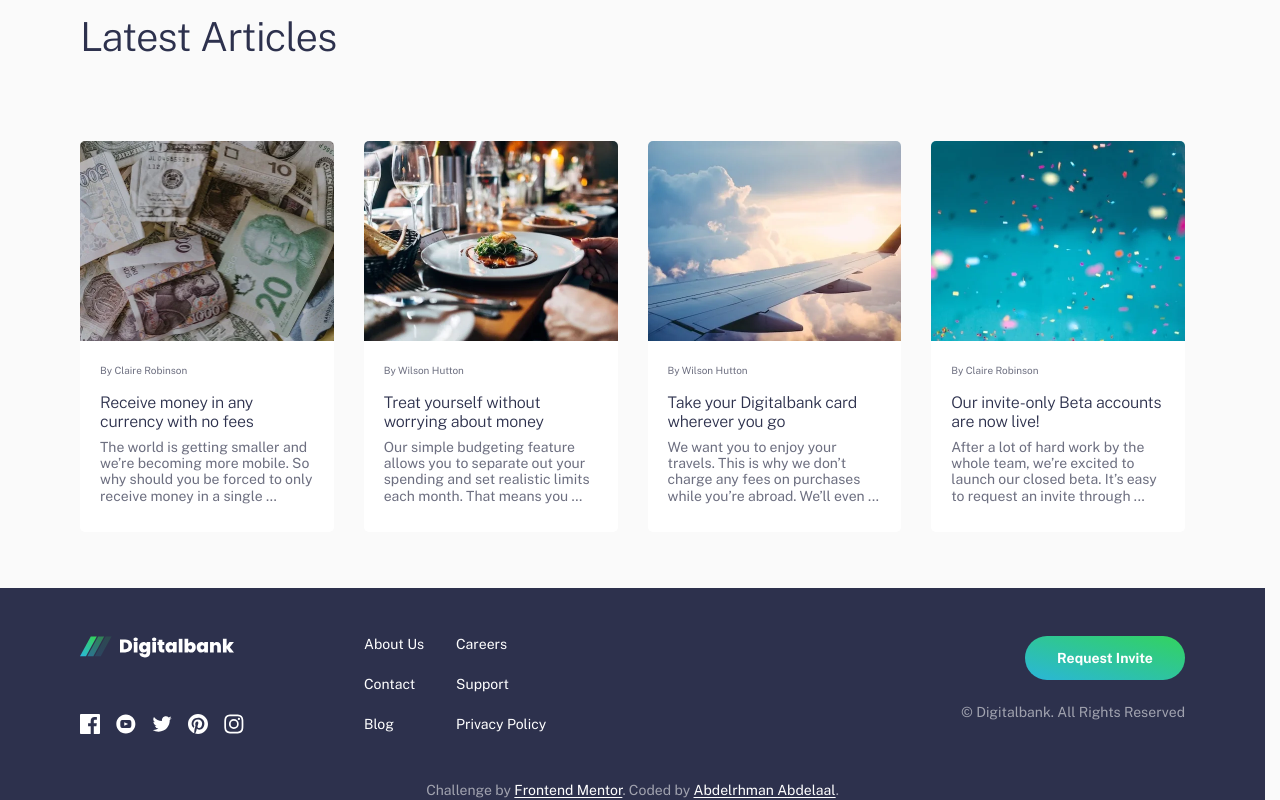
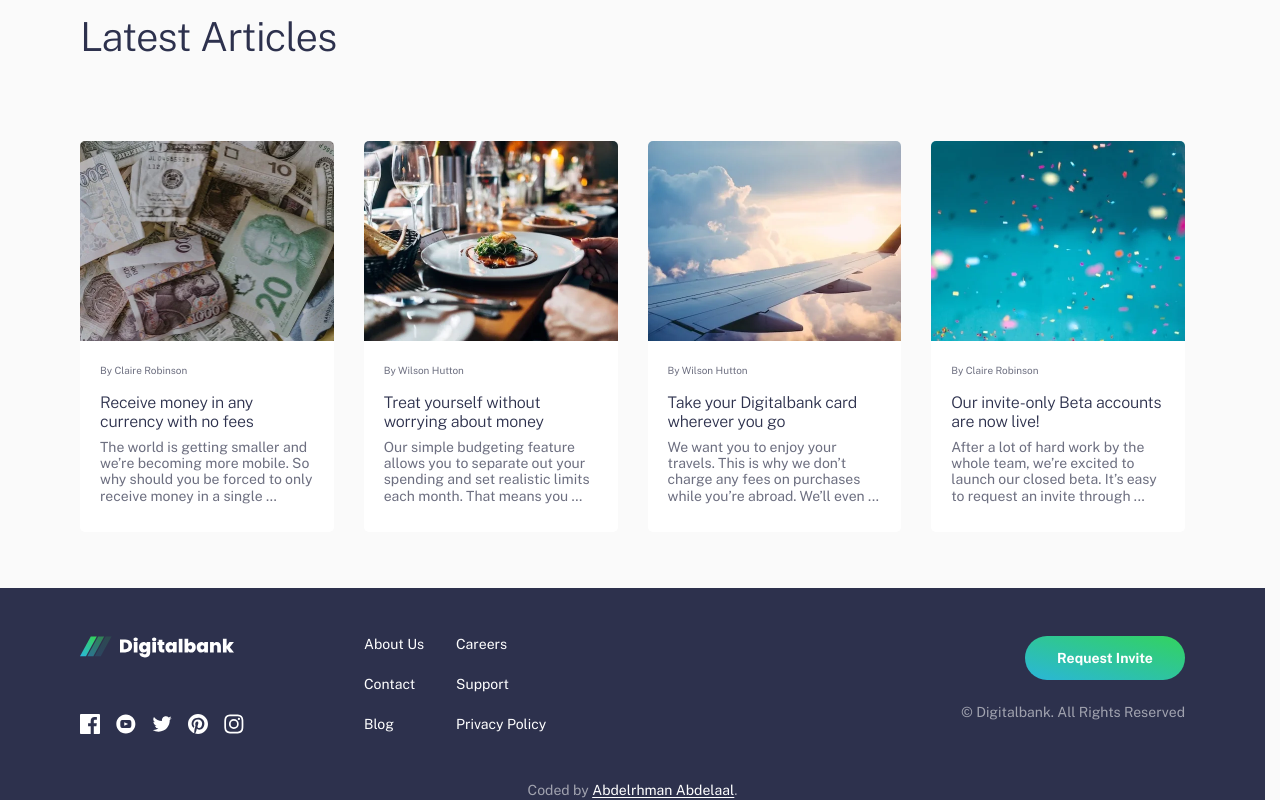
Before and after one commit to MrBlackvanta/digital-bank-landing-page, a Next.js app: page / in a window 1280 px wide. Shown: the part 1470-2270 px from the top of the page. Built offline with nearby package versions, Linux system fonts and the light colour scheme.

Commit message:
fix: update footer attribution to remove Frontend Mentor reference

```diff
--- a/src/components/layout/site-footer.tsx
+++ b/src/components/layout/site-footer.tsx
@@ -47,16 +47,7 @@
       </div>
 
       <p className="pb-0.5 text-center text-body-sm text-white/55">
-        Challenge by{" "}
-        <a
-          className="v-attribution-link"
-          href="https://www.frontendmentor.io?ref=challenge"
-          target="_blank"
-          rel="noopener noreferrer"
-        >
-          Frontend Mentor
-        </a>
-        . Coded by{" "}
+        Coded by{" "}
         <a
           className="v-attribution-link"
           href="https://www.linkedin.com/in/abdelrhman-vanta/"
```
Also changed, not shown: screenshot.webp.
